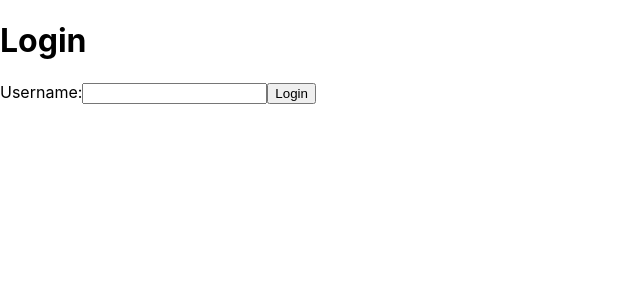
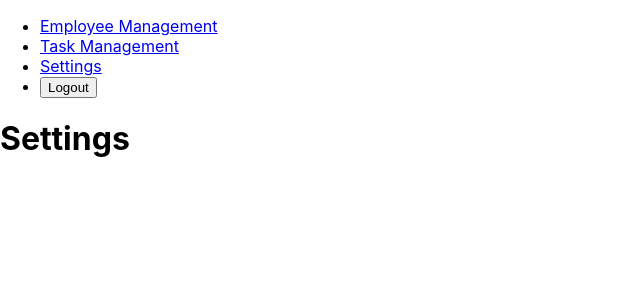
Before and after one commit to mmh152/Employee_Management_System, a React (Create React App) app: page /settings in a window 1280 px wide. Shown: the top 300 px of the page, without its empty margins (0-640 px from the left). Built offline with nearby package versions, Linux system fonts and the light colour scheme; no server answers.

Commit message:
finished the navbar for the manager

```diff
--- a/src/App.js
+++ b/src/App.js
@@ -1,8 +1,10 @@
+// App.js
 import React from "react";
 import { BrowserRouter as Router, Routes, Route } from "react-router-dom";
 import LoginPage from "./pages/LoginPage";
 import EmployeeManagementPage from "./pages/EmployeeManagementPage";
 import TaskManagementPage from "./pages/TaskManagementPage";
+import SettingsPage from "./pages/SettingsPage";
 import EmployeePage from "./pages/EmployeePage"; // Placeholder for now
 import "./App.css";
 import EmployeeProvider from "./contexts/EmployeeContext";
@@ -20,6 +22,7 @@ const App = () => {
               element={<EmployeeManagementPage />}
             />
             <Route path="/taskmanagement" element={<TaskManagementPage />} />
+            <Route path="/settings" element={<SettingsPage />} />
             <Route path="/employee" element={<EmployeePage />} />{" "}
             {/* Placeholder for now */}
             {/* Redirect to login page if any other path is hit */}
--- a/src/pages/EmployeeManagementPage.js
+++ b/src/pages/EmployeeManagementPage.js
@@ -1,8 +1,10 @@
+// EmployeeManagementPage.js
 import React, { useContext, useEffect } from "react";
 import EmployeeList from "../components/EmployeeManagement/EmployeeList";
 import EmployeeForm from "../components/EmployeeManagement/EmployeeForm";
 import AddEmployeeButton from "../components/EmployeeManagement/AddEmployeeButton";
 import { EmployeeContext } from "../contexts/EmployeeContext";
+import Navbar from "../components/common/Navbar";
 
 const EmployeeManagementPage = () => {
   const { isAddingEmployee, currentEmployee } = useContext(EmployeeContext);
@@ -14,6 +16,7 @@ const EmployeeManagementPage = () => {
 
   return (
     <div>
+      <Navbar />
       <h1>Employee Management</h1>
       <AddEmployeeButton />
       {(isAddingEmployee || currentEmployee) && <EmployeeForm />}
--- /dev/null
+++ b/src/pages/SettingsPage.js
@@ -0,0 +1,15 @@
+// SettingsPage.js
+import React from "react";
+import Navbar from "../components/common/Navbar";
+
+const SettingsPage = () => {
+  return (
+    <div>
+      <Navbar />
+      <h1>Settings</h1>
+      {/* TODO: Add settings page content */}
+    </div>
+  );
+};
+
+export default SettingsPage;
--- a/src/pages/TaskManagementPage.js
+++ b/src/pages/TaskManagementPage.js
@@ -1,8 +1,10 @@
+// TaskManagementPage.js
 import React, { useContext, useEffect } from "react";
 import TaskList from "../components/TaskManagement/TaskList";
 import TaskForm from "../components/TaskManagement/TaskForm";
 import AddTaskButton from "../components/TaskManagement/AddTaskButton";
 import { TaskContext } from "../contexts/TaskContext";
+import Navbar from "../components/common/Navbar";
 
 const TaskManagementPage = () => {
   const { isAddingTask, currentTask, fetchTasks } = useContext(TaskContext);
@@ -13,6 +15,7 @@ const TaskManagementPage = () => {
 
   return (
     <div>
+      <Navbar />
       <h1>Task Management</h1>
       <AddTaskButton />
       {(isAddingTask || currentTask) && <TaskForm />}
```
